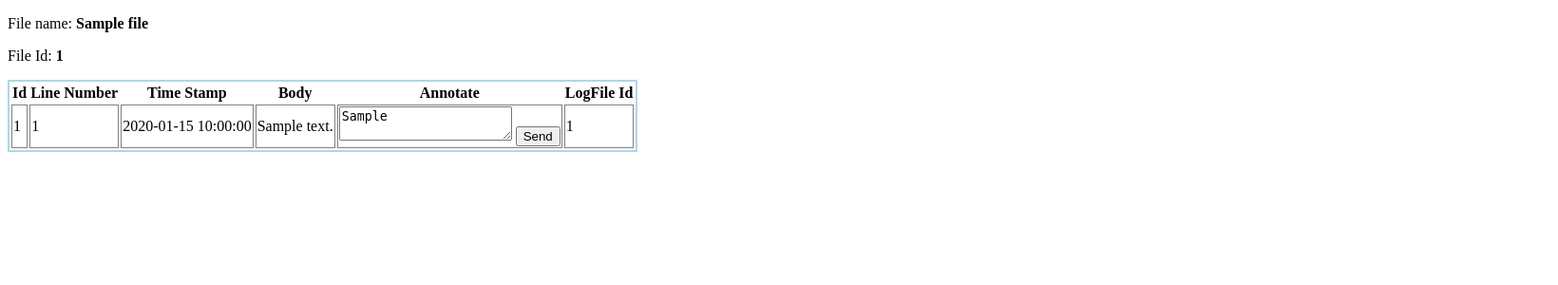
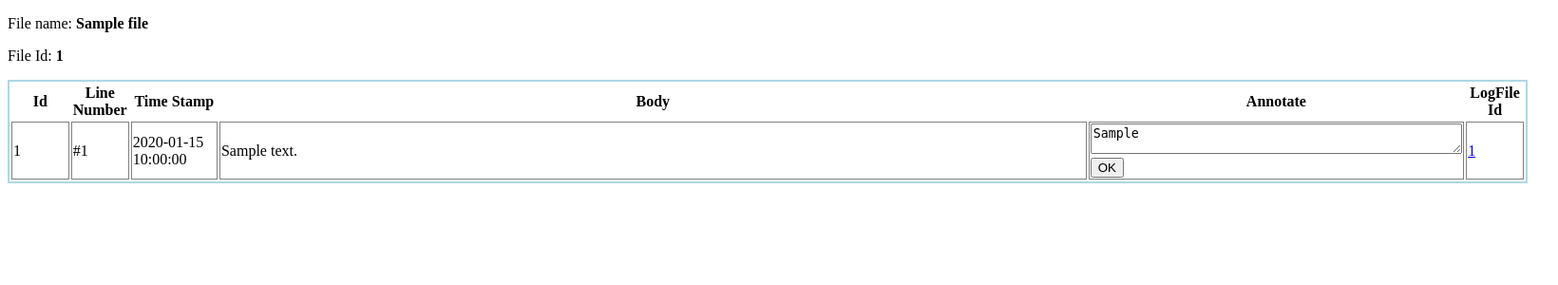
Before and after one commit to shizhaojingszj/flask_LogAnnotator, a Flask app: page /summaryFile/1 in a window 1640 px wide. Shown: the top 300 px of the page at 95% size. Run offline with Flask 2, Linux system fonts and the light colour scheme; tables that the repository leaves empty hold one stand-in row (values such as "Sample post"); some libraries are stand-ins or nearby versions.

Commit message:
add wsgi.py, but not used yet

```diff
--- a/templates/logfile_entries_summary.html
+++ b/templates/logfile_entries_summary.html
@@ -3,26 +3,91 @@
 {% block css %}
 
 <style>
+ /* table-layout should be fixed */
  table {
      border: 2px solid lightblue;
+     table-layout: fixed;
+     width: 1600px;
  }
- table td {
+ table > tbody > tr > td {
      border: 1px solid grey;
  }
+
+ /* new layout for Annotate's textarea */
+ table textarea {
+     width: 100%;
+     box-sizing: border-box;
+ }
+
+ /* special style for body column */
+ td span.touch {
+     color: rgb(244,128,36);
+ }
+
+ td span.rm {
+     color: red;
+ }
+
+ td span.ln {
+     color: rgb(110,145,175);
+ }
+
+ /* all the column width */
+ col#c1, col#c2 {
+     width: 4%;
+ }
+ col#c3 {
+     width: 6%;
+ }
+ col#c4 {
+     width: 60%;
+ }
+ col#c5 {
+     width: 26%;
+ }
+ col#c6 {
+     width: 4%;
+ }
+
 </style>
 
 {% endblock css %}
 
 
 {% block script %}
+<!-- highlight.js -->
+
+<link rel="stylesheet" href="//cdnjs.cloudflare.com/ajax/libs/highlight.js/9.12.0/styles/default.min.css">
+<script src="//cdnjs.cloudflare.com/ajax/libs/highlight.js/9.12.0/highlight.min.js"></script>
+<script>hljs.initHighlightingOnLoad();</script>
+
+
 <script type="text/javascript">
  function updateAnnotate(id){
      $.ajax({
          url: '/updateAnnotate/' + id + "/", /* otherwise, 500 error */
          data: $("form#annotate_" + id).serialize(), /* form */
          type: "POST",
+         success: function(){
+             automaticResizeTextarea(id);
+         }
      });
  }
+
+ function automaticResizeTextarea(id){
+     var ta = $("form#annotate_" + id + " textarea")[0];
+     var lineNumber = ta.value.split("\n").length;
+     lineNumber = Math.max(lineNumber, ta.value.length/40);
+     ta.setAttribute("style", "height: " + lineNumber * 32 + "px;");
+ }
+
+ /* now all the things */
+ $(document).ready(function (){
+     var all_ids = $("table#tbl-summary tr td:nth-child(1)");
+     all_ids.toArray().forEach(function(x) {
+         automaticResizeTextarea(x.textContent);
+     });
+ });
 </script>
 {% endblock script %}
 
@@ -30,7 +95,15 @@
 
 <p>File name: <b>{{ filename }}</b></p>
 <p>File Id: <b>{{ fileid }}</b></p>
-<table>
+<table id="tbl-summary">
+    <colgroup>
+        <col id="c1">
+        <col id="c2">
+        <col id="c3">
+        <col id="c4">
+        <col id="c5">
+        <col id="c6">
+    </colgroup>
     <tr>
         <th>Id</th>
         <th>Line Number</th>
@@ -41,17 +114,17 @@
     </tr>
     {% for entry in all_entries %}
     <tr>
-        <td name="id">{{ entry.id }}</td>
-        <td>{{ entry.line_num }}</td>
+        <td>{{ entry.id }}</td>
+        <td id="{{ entry.line_num }}">#{{ entry.line_num }}</td>
         <td>{{ entry.timestamp }}</td>
-        <td>{{ entry.body }}</td>
+        <td>{{ body_colorizer(entry.body) | safe }}</td>
         <td>
             <form id="annotate_{{ entry.id }}" action="javascript:updateAnnotate({{ entry.id }})" method="POST">
-                <textarea name="annotate">{{ entry.annotate }}</textarea>
-                <input type="submit" name="my-form" value="Send">
+                <textarea name="annotate">{{ entry.annotate }}</textarea><br>
+                <input type="submit" name="my-form" value="OK">
             </form>
         </td>
-        <td>{{ entry.logfile_id }}</td>
+        <td><a href="/summaryFile/all#{{ entry.logfile_id }}">{{ entry.logfile_id }}</a></td>
     </tr>
     {% endfor %}
 </table>
--- a/templates/logfile_list.html
+++ b/templates/logfile_list.html
@@ -33,7 +33,7 @@
         <th>Entries</th>
     </tr>
 {% for entry in all_files %}
-    <tr>
+    <tr id="{{ entry.id }}">
         <td>{{ entry.id }}</td>
         <td>{{ entry.name }}</td>
         <td>{{ entry.hash }}</td>
--- a/views.py
+++ b/views.py
@@ -1,11 +1,16 @@
 # -*- coding: utf-8 -*-
+from __future__ import print_function
+
 from flask import (render_template, jsonify, request)
 from app import app, db
 
 from models import (LogFile, LogEntry)
 
-import os, re, datetime
+import os, re, datetime, shlex, copy
+from io import StringIO
 import hashlib
+
+from functools import partial
 
 @app.route('/')
 def homepage():
@@ -31,7 +36,93 @@ def summaryFile(logfile_id):
                            title="ALL entries for file %s" % this_file.name,
                            all_entries = all_entries,
                            filename = this_file.name,
-                           fileid = logfile_id)
+                           fileid = logfile_id,
+                           body_colorizer = dispatch_colorize_body)
+
+def beautiful_shell(line):
+    items = shlex.split(line)
+    text = StringIO()
+    appendix = u' \\'
+    prefix = u'\t'
+    if len(items) <= 2:
+        return u" ".join(items)
+    else:
+        print(u" ".join(items[:2]) + appendix, file=text)
+    temp = []
+    olditems = copy.deepcopy(items[2:])
+    for n, item in enumerate(items[2:]):
+        if n == len(olditems) - 1:
+            if len(temp) == 0:
+                print(prefix+item, file=text)
+            else:
+                temp.append(item)
+                print(prefix+"".join(temp), file=text)
+            break
+        if item.startswith("-"):
+            if olditems[n+1].startswith("-"):
+                print(prefix+item+appendix, file=text)
+                temp = []
+                continue
+            else:
+                temp.append(item)
+        else:
+            if len(temp) > 0:
+                temp.append(item)
+                print(prefix+" ".join(temp)+appendix, file=text)
+                temp = []
+            else:
+                print(prefix+item+appendix, file=text)
+
+    return '<pre><code class="bash">{}</code></pre>'.format(text.getvalue())
+
+
+SECTION_PAT = re.compile("# \[(?P<section_name>[A-Z]+)\]")
+DELETE_PAT = re.compile("(rm( -\w+)?|unlink) (?P<path>/[\w./*]+)")
+TOUCH_PAT = re.compile("touch (?P<path>/[\w./*]+)")
+OK_PAT = re.compile(".*(?P<is_good>.ok)$")
+SUCCESS_PAT = re.compile(".*(?P<is_good>.success|.final)$")
+RUN_PAT = re.compile(".*(?P<is_run>.run)$")
+LN_PAT = re.compile("(ln) (?P<path>/[\w./*]+)")
+def dispatch_colorize_body(thing):
+    thing = thing.strip()
+    ### header
+    if SECTION_PAT.match(thing):
+        return '<b style="color:blue;">{}</b>'.format(thing)
+    ### delete a file
+    m = DELETE_PAT.match(thing)
+    if m:
+        m2 = OK_PAT.match(m.groupdict()['path'])
+        if m2:
+            return '<span class="rm">{}<span style="color:green">' \
+                '{}</span></span>'.format(thing[:-len(m2.groupdict()['is_good'])],
+                                          thing[-len(m2.groupdict()['is_good']):])  # green indicates an ok
+        m3 = RUN_PAT.match(m.groupdict()['path'])
+        if m3:
+            return '<span class="rm">{}<span style="color:cyan">' \
+                '{}</span></span>'.format(thing[:-len(m3.groupdict()['is_run'])],
+                                          thing[-len(m3.groupdict()['is_run']):])  # cyan indicates an intermediate file
+        return '<span class="rm">{}</span>'.format(thing)  # red indicates an deletion
+    ### create a file
+    m = TOUCH_PAT.match(thing)
+    if m:
+        m2 = SUCCESS_PAT.match(m.groupdict()['path'])
+        if m2:
+            return '<span class="touch">{}<span style="color:green;">' \
+                '{}</span></span>'.format(thing[:-len(m2.groupdict()['is_good'])],
+                                          thing[-len(m2.groupdict()['is_good']):]) # green indicates a final
+        m3 = RUN_PAT.match(m.groupdict()['path'])
+        if m3:
+            return '<span class="rm">{}<span style="color:cyan">' \
+                '{}</span></span>'.format(thing[:-len(m3.groupdict()['is_run'])],
+                                          thing[-len(m3.groupdict()['is_run']):])  # cyan indicates an intermediate file
+        return '<span class="touch">{}</span>'.format(thing)
+    ### hardlink a file (rename a file)
+    m = LN_PAT.match(thing)
+    if m:
+        return '<span class="ln">{}</span>'.format(thing)
+    ## use shlex to parse the line
+    thing = beautiful_shell(thing)
+    return thing
 
 @app.route("/summaryFile/all")
 def summaryFileAll():
--- /dev/null
+++ b/wsgi.py
@@ -0,0 +1 @@
+from app import app as application
```
